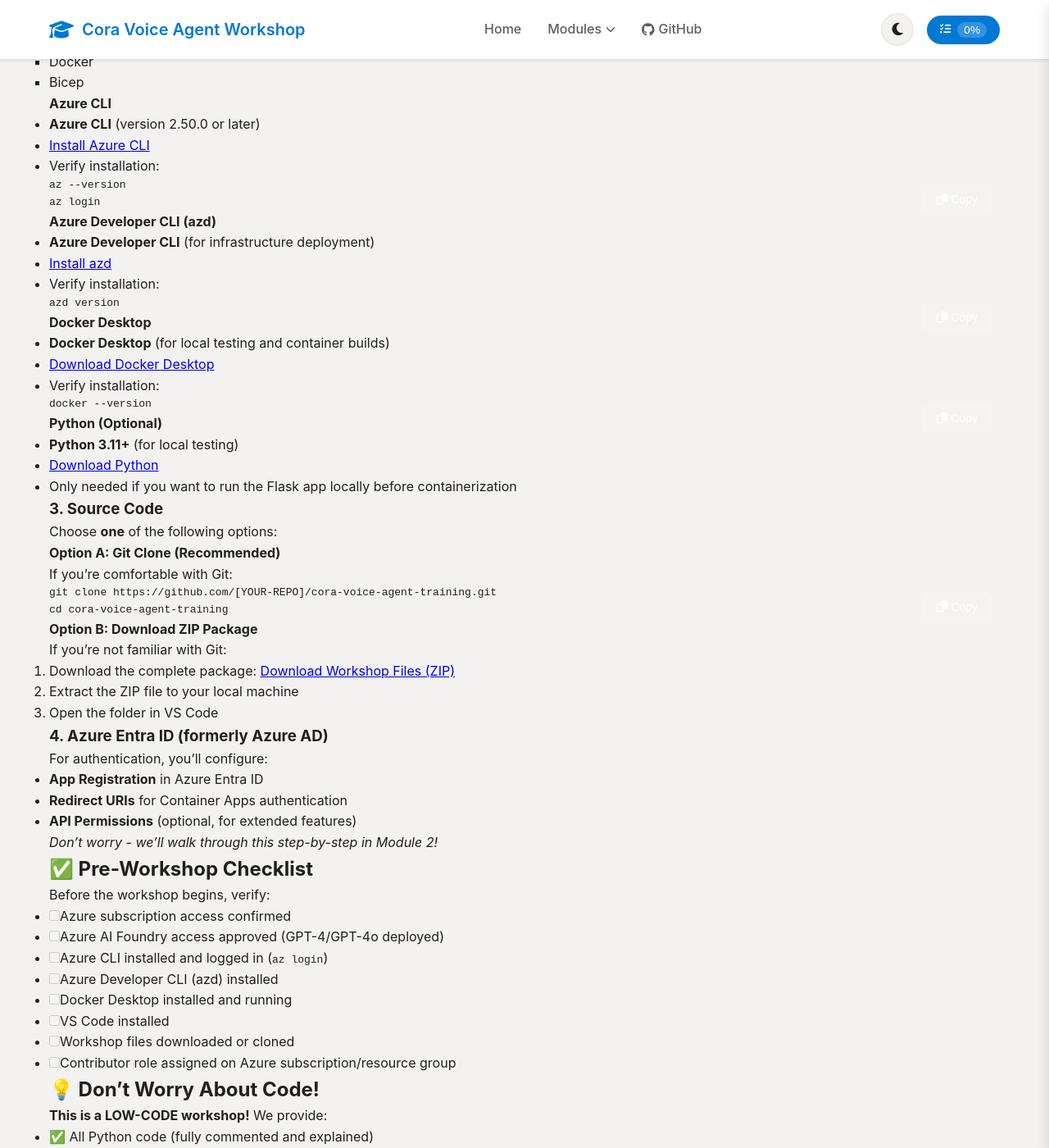
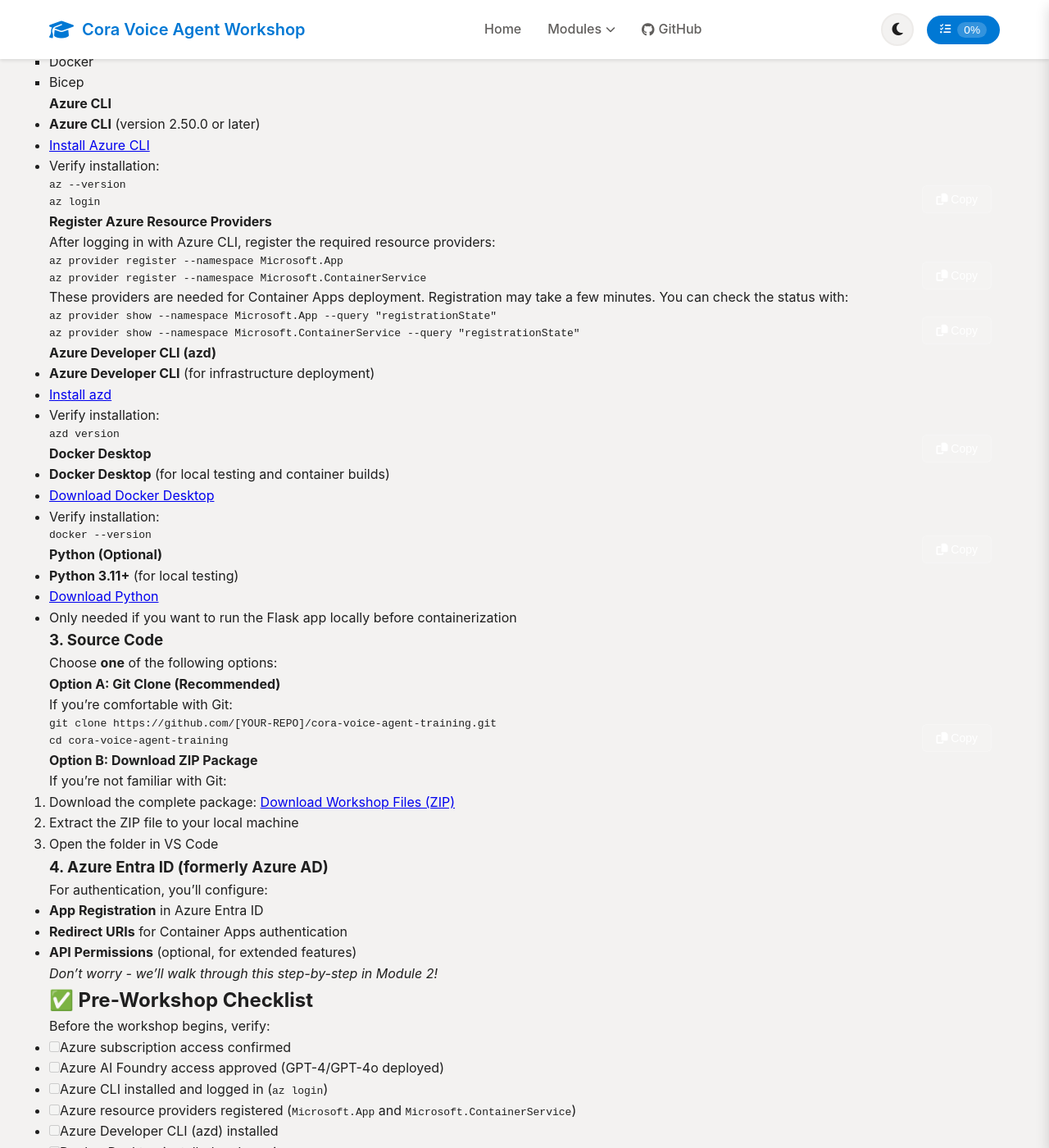
Before and after one commit to jbaart37/Cora-Voice-Agent-Training, a Jekyll site: the page built from docs/prerequisites.md, in a window 1280 px wide and 1400 px high, scrolled down 770 px. Shown: the whole window at 82% size. Built offline with Jekyll 4.4.1, drawn with Linux system fonts in a browser that asks for light colours.

Commit message:
Add Azure resource provider registration to prerequisites

````diff
--- a/docs/prerequisites.md
+++ b/docs/prerequisites.md
@@ -47,6 +47,19 @@
   az --version
   az login
   ```
+
+#### Register Azure Resource Providers
+After logging in with Azure CLI, register the required resource providers:
+```bash
+az provider register --namespace Microsoft.App
+az provider register --namespace Microsoft.ContainerService
+```
+
+These providers are needed for Container Apps deployment. Registration may take a few minutes. You can check the status with:
+```bash
+az provider show --namespace Microsoft.App --query "registrationState"
+az provider show --namespace Microsoft.ContainerService --query "registrationState"
+```
 
 #### Azure Developer CLI (azd)
 - **Azure Developer CLI** (for infrastructure deployment)
@@ -102,6 +115,7 @@
 - [ ] Azure subscription access confirmed
 - [ ] Azure AI Foundry access approved (GPT-4/GPT-4o deployed)
 - [ ] Azure CLI installed and logged in (`az login`)
+- [ ] Azure resource providers registered (`Microsoft.App` and `Microsoft.ContainerService`)
 - [ ] Azure Developer CLI (azd) installed
 - [ ] Docker Desktop installed and running
 - [ ] VS Code installed
````
